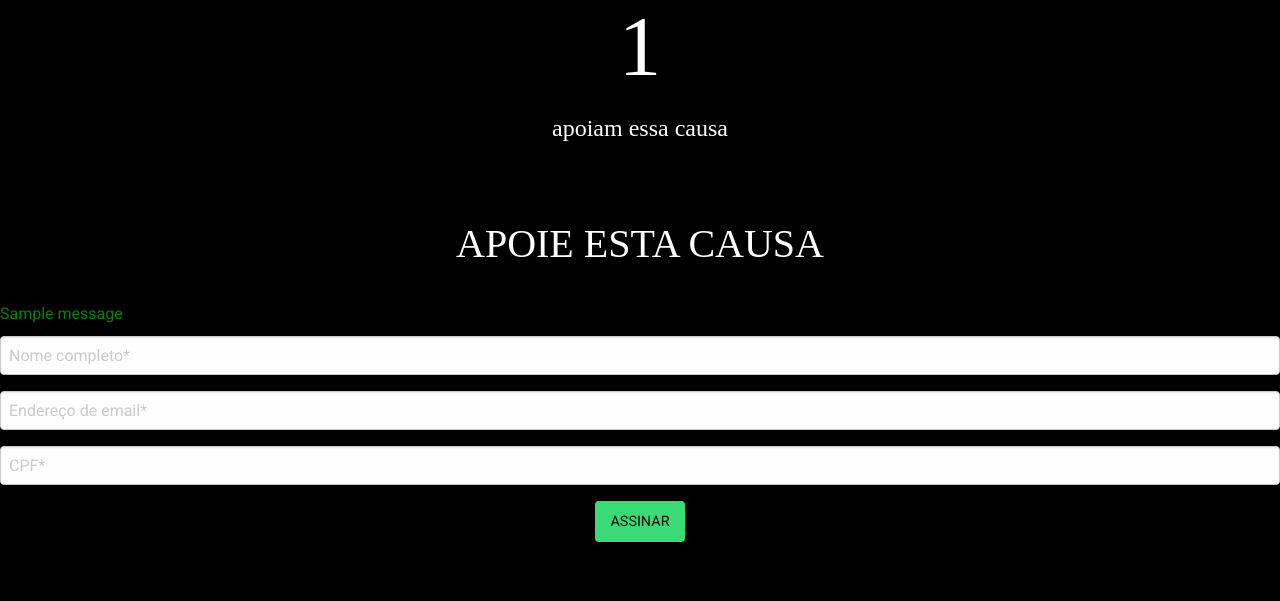
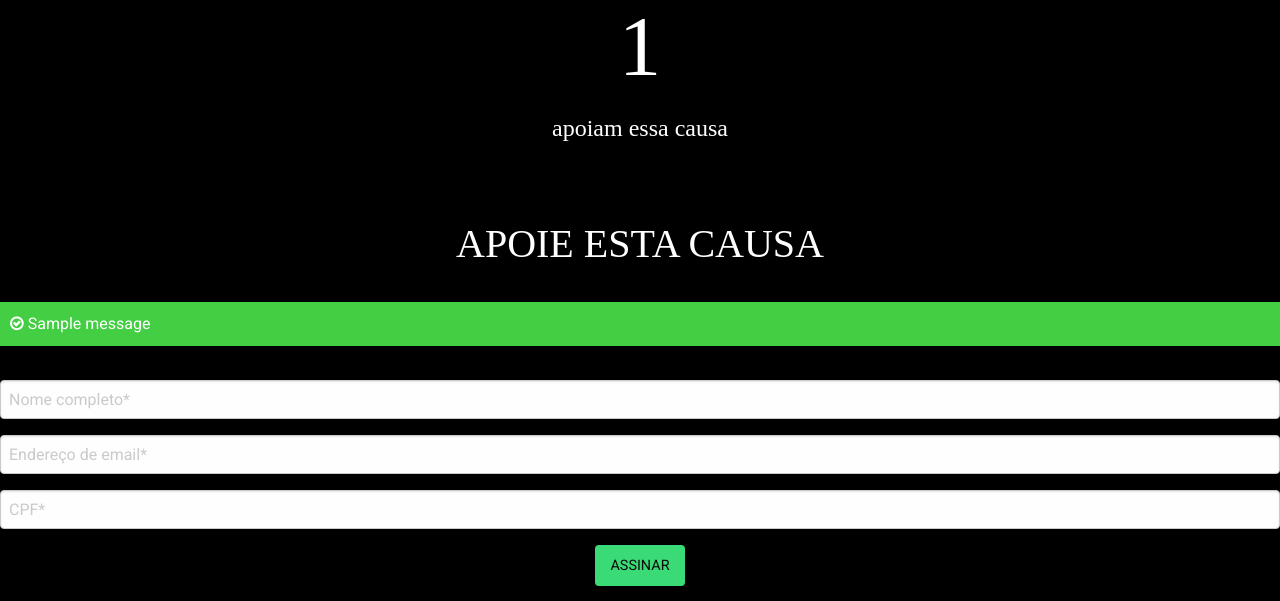
Before and after one commit to teresinahc/salveoangico, a Flask app: page / in a window 1280 px wide. Shown: the part 672-1273 px from the top of the page. Run offline with Flask 2, Linux system fonts and the light colour scheme; tables that the repository leaves empty hold one stand-in row (values such as "Sample post"); one stand-in notice (Sample message) is shown; some libraries are stand-ins or nearby versions; some web fonts are replaced.

Commit message:
Improve form messages

```diff
--- a/app/static/css/app.css
+++ b/app/static/css/app.css
@@ -120,13 +120,21 @@ footer {
 }
 
 .form-errors-wrapper {
-  color: red;
+  color: white;
   margin-bottom: 20px;
 }
 
+.form-errors-wrapper .petition-form-error {
+  background-color: #ce4444;
+  margin: 5px 0;
+  padding: 10px;
+}
+
 .petition-message {
-  color: green;
-  margin: 10px 0;
+  color: white;
+  background-color: #44ce44;
+  padding: 10px;
+  margin: 10px 0
 }
 
 .tada-wrapper {
--- a/app/templates/petition/new.html
+++ b/app/templates/petition/new.html
@@ -24,11 +24,13 @@
         {% if messages %}
           {% for message in messages %}
             <div class="petition-message success">
-              {{ message }}
+              <i class="fa fa-check-circle-o"></i> {{ message }}
             </div>
           {% endfor %}
         {% endif %}
       {% endwith %}
+
+      <br>
 
       {% if form.errors %}
         <div class="form-errors-wrapper" >
@@ -36,7 +38,7 @@
           {% for field, error in form.errors.items() %}
             {% for e in error %}
               <div class="petition-form-error">
-                {{ e }}
+                <i class="fa fa-warning"></i> {{ e }}
               </div>
             {% endfor %}
           {% endfor %}
```
